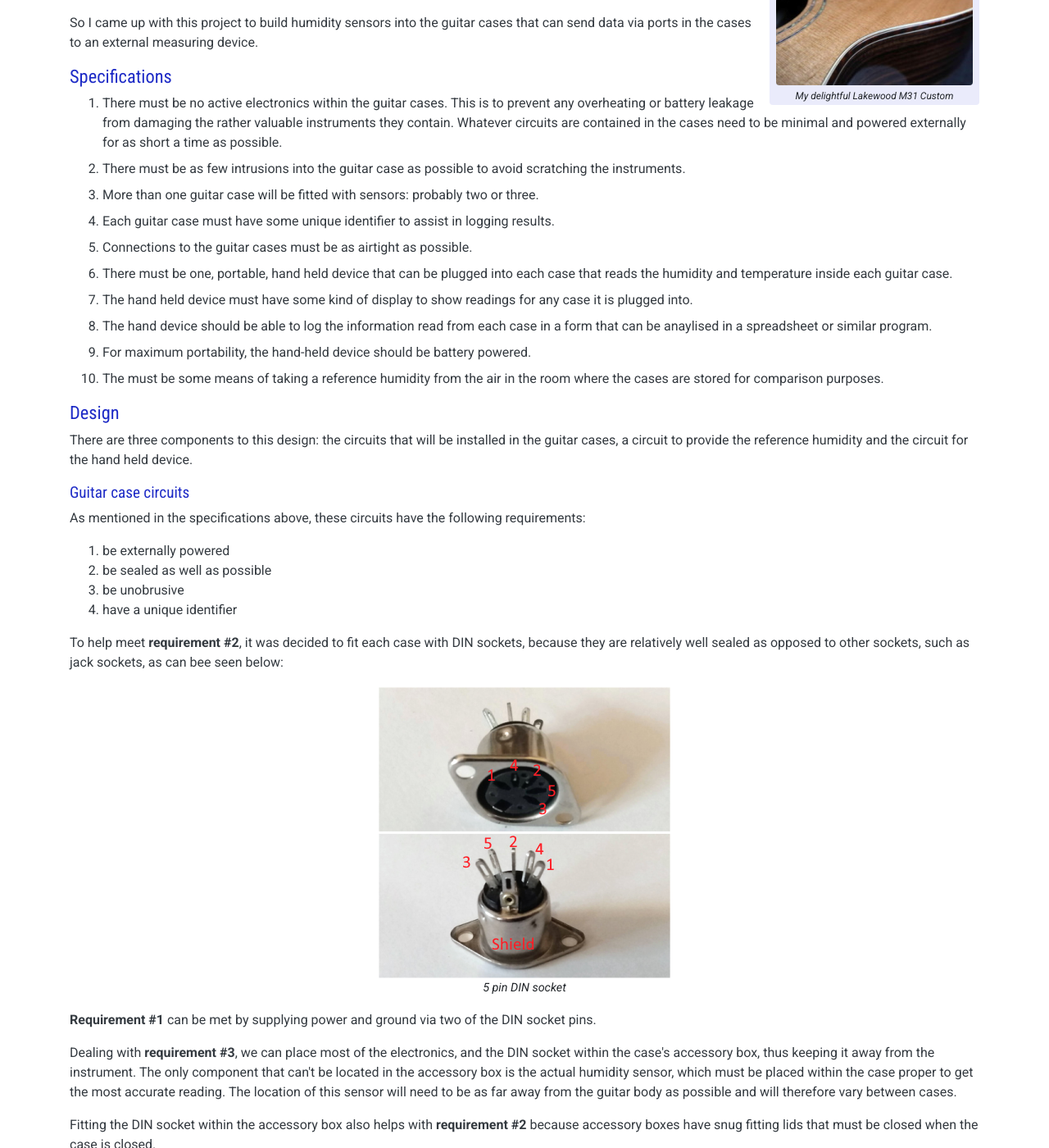
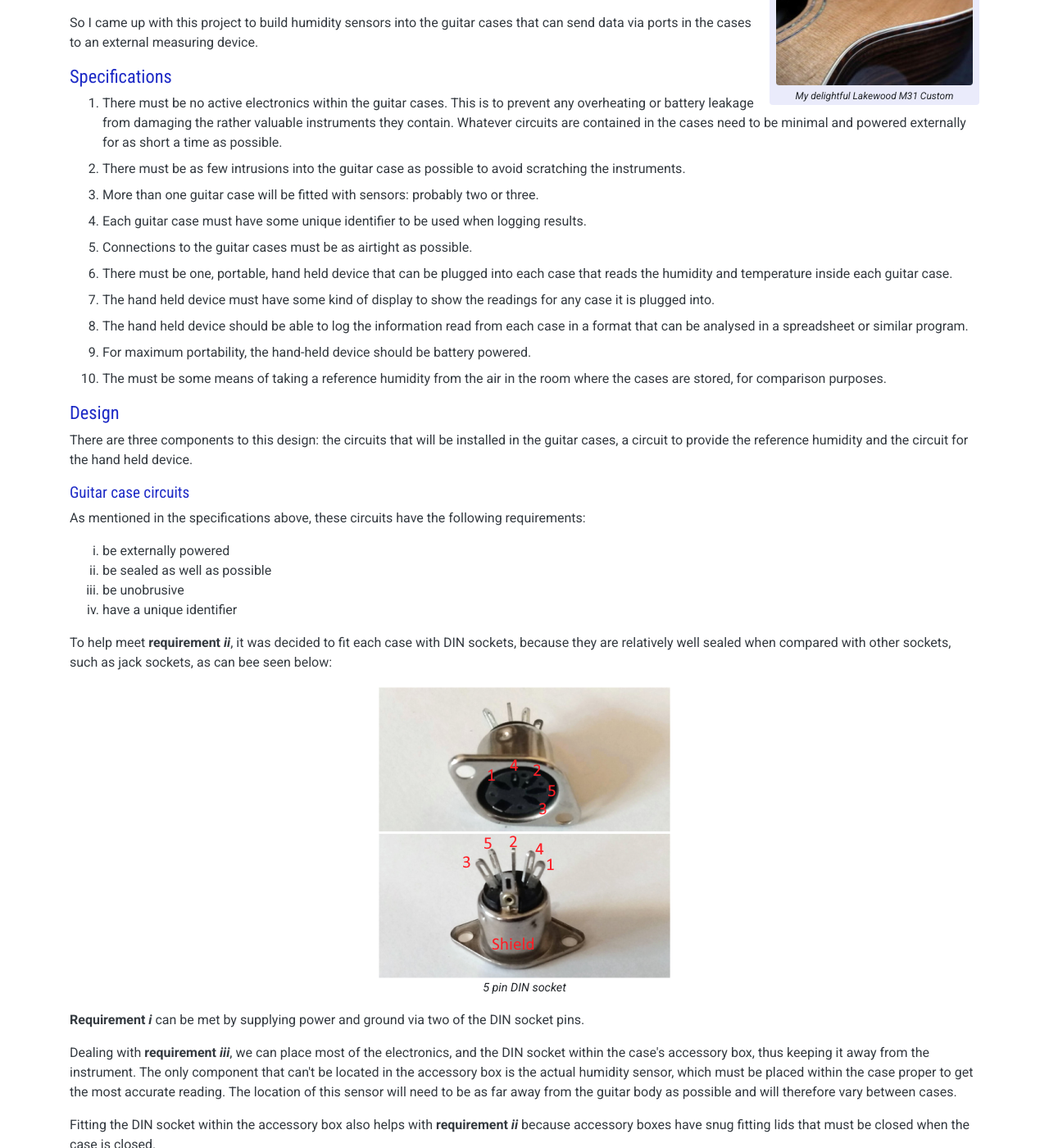
Before and after one commit to cahamo/cahamo.github.io, a Jekyll site: the page built from projects/guitar-case-sensor/index.html, in a window 1280 px wide and 1400 px high, scrolled down 307 px. Shown: the whole window at 82% size. Built offline with Jekyll 4.4.1, drawn with Linux system fonts in a browser that asks for light colours; comment, search, counter and statistics services are not loaded; some of the changed text lies outside the part shown.

Commit message:
Correct, clarify & reformat Guitar Case Sensor page

```diff
--- a/projects/guitar-case-sensor/index.html
+++ b/projects/guitar-case-sensor/index.html
@@ -15,26 +15,26 @@ layout: default
 
 <h2>Specifications</h2>
 
-<ol>
+<ol type="1">
     <li class="mb-2">There must be no active electronics within the guitar cases. This is to prevent any overheating or battery leakage from damaging the rather valuable instruments they contain. Whatever circuits are contained in the cases need to be minimal and powered externally for as short a time as possible.</li>
 
     <li class="mb-2">There must be as few intrusions into the guitar case as possible to avoid scratching the instruments.</li>
 
     <li class="mb-2">More than one guitar case will be fitted with sensors: probably two or three.</li>
 
-    <li class="mb-2">Each guitar case must have some unique identifier to assist in logging results.</li>
+    <li class="mb-2">Each guitar case must have some unique identifier to be used when logging results.</li>
 
     <li class="mb-2">Connections to the guitar cases must be as airtight as possible.</li>
 
     <li class="mb-2">There must be one, portable, hand held device that can be plugged into each case that reads the humidity and temperature inside each guitar case.</li>
 
-    <li class="mb-2">The hand held device must have some kind of display to show readings for any case it is plugged into.</li>
+    <li class="mb-2">The hand held device must have some kind of display to show the readings for any case it is plugged into.</li>
 
-    <li class="mb-2">The hand device should be able to log the information read from each case in a form that can be anaylised in a spreadsheet or similar program.</li>
+    <li class="mb-2">The hand held device should be able to log the information read from each case in a format that can be analysed in a spreadsheet or similar program.</li>
 
     <li class="mb-2">For maximum portability, the hand-held device should be battery powered.</li>
 
-    <li class="mb-2">The must be some means of taking a reference humidity from the air in the room where the cases are stored for comparison purposes.</li>
+    <li class="mb-2">The must be some means of taking a reference humidity from the air in the room where the cases are stored, for comparison purposes.</li>
 </ol>
 
 <h2>Design</h2>
@@ -45,33 +45,33 @@ layout: default
 
 <p>As mentioned in the specifications above, these circuits have the following requirements:</p>
 
-<ol>
+<ol start="1" type="i">
     <li>be externally powered</li>
     <li>be sealed as well as possible</li>
     <li>be unobrusive</li>
     <li>have a unique identifier</li>
 </ol>
 
-<p>To help meet <strong>requirement #2</strong>, it was decided to fit each case with DIN sockets, because they are relatively well sealed as opposed to other sockets, such as jack sockets, as can bee seen below:</p>
+<p>To help meet <strong>requirement <em>ii</em></strong>, it was decided to fit each case with DIN sockets, because they are relatively well sealed when compared with other sockets, such as jack sockets, as can bee seen below:</p>
 
 <div class="my-3">
     <div><img class="img-fluid mx-auto d-block" src="/assets/img/projects/guitar-case-sensor/din-socket_360x358.png" width="360" height="358" alt="Picture of front and read of 5 pin DIN socket"></div>
     <div class="caption text-center">5 pin DIN socket</div>
 </div>
 
-<p><strong>Requirement #1</strong> can be met by supplying power and ground via two of the DIN socket pins.</p>
+<p><strong>Requirement <em>i</em></strong> can be met by supplying power and ground via two of the DIN socket pins.</p>
 
-<p>Dealing with <strong>requirement #3</strong>, we can place most of the electronics, and the DIN socket within the case's accessory box, thus keeping it away from the instrument. The only component that can't be located in the accessory box is the actual humidity sensor, which must be placed within the case proper to get the most accurate reading. The location of this sensor will need to be as far away from the guitar body as possible and will therefore vary between cases.</p>
+<p>Dealing with <strong>requirement <em>iii</em></strong>, we can place most of the electronics, and the DIN socket within the case's accessory box, thus keeping it away from the instrument. The only component that can't be located in the accessory box is the actual humidity sensor, which must be placed within the case proper to get the most accurate reading. The location of this sensor will need to be as far away from the guitar body as possible and will therefore vary between cases.</p>
 
-<p>Fitting the DIN socket within the accessory box also helps with <strong>requirement #2</strong> because accessory boxes have snug fitting lids that must be closed when the case is closed.</p>
+<p>Fitting the DIN socket within the accessory box also helps with <strong>requirement <em>ii</em></strong> because accessory boxes have snug fitting lids that must be closed when the case is closed.</p>
 
-<p><strong>Requirement #4</strong> can be met by fitting each case with a unique value of resistor, that will be coupled to ground and to the measuring device via one of the lines from the DIN plug. This resistor will then form one part of a voltage divider. The main unit can then determine the identifity of the case by mesuring the voltage from the voltage divider: it will be diferent for each case.</p>
+<p><strong>Requirement <em>iv</em></strong> can be met by fitting each case with a unique value of resistor, that will be coupled to ground and to the measuring device via one of the lines from the DIN plug. This resistor will then form one part of a voltage divider. The main unit can then determine the identifity of the case by mesuring the voltage from the voltage divider: it will be diferent for each case.</p>
 
 <p>The DHT22 / AM2302 temperature and humidity sensor will be used as the case sensor. This requires +3V&hellip;+5V, ground and sensor pin connections.</p>
 
 <p>From the forgoing it can be seen that the following lines will need to be connected to the external measuring device:</p>
 
-<ol>
+<ol type="1">
     <li>Power line (3V&hellip;5V)</li>
     <li>Ground</li>
     <li>Sensor line</li>
@@ -86,7 +86,7 @@ layout: default
 
 <p>According to the specifications, the hand-held device has the following requirements. It must:</p>
 
-<ol>
+<ol start="5" type="i">
     <li>be battery powered</li>
     <li>be portable</li>
     <li>provide power to guitar case electronics</li>
@@ -95,25 +95,25 @@ layout: default
     <li>be able to log data received from cases</li>
 </ol>
 
-<p>As mentioned above the device will use a voltage divider in order to detect which guitar case is plugged in, or when no case is plugged in. A microcontroller's analogue input will be used to detect the appropriate voltage. This satisfies <strong>requirement #4</strong>.</p>
+<p>As mentioned above the device will use a voltage divider in order to detect which guitar case is plugged in, or when no case is plugged in. A microcontroller's analogue input will be used to detect the appropriate voltage. This satisfies <strong>requirement <em>viii</em></strong>.</p>
 
-<p>There will be an internal battery that for powering the device (<strong>requirement #1</strong>) and that supplies power to guitar cases via a DIN socket and cable (<strong>requirement #3</strong>).</p>
+<p>There will be an internal battery or batteries for powering both the device itself (<strong>requirement <em>v</em></strong>) and the guitar cases via a DIN socket and cable (<strong>requirement <em>vii</em></strong>).</p>
 
-<p>Electronics and battery should be into a 10cm&times;6cm&times;2.5cm plastic case (because that's what I have in stock!). This satisfies <strong>requirement #2</strong>.</p>
+<p class="alert alert-info">Currently it is planned to use two 3V CR2032 batteries in series, providing 6V DC.</p>
 
-<p>A 0.96&quot; OLED display will be fitted to the device, satisfying <strong>requirement #5</strong>.</p>
+<p>Electronics and battery should be built into a 10cm&times;6cm&times;2.5cm plastic case (because that's what I have in stock!). This satisfies <strong>requirement <em>vi</em></strong>.</p>
 
-<p>The unit will be powered by two 3V CR2032 batteries in series, providing 6V DC (<strong>requirement #9).</strong></p>
+<p>A 0.96&quot; OLED display will be fitted to the device, satisfying <strong>requirement <em>ix</em></strong>.</p>
 
-<p><strong>Requirement #8</strong> will be satisfied by using a SD card writer mounted in the case. The data can then be transferred to a computer using an SD card.</p>
+<p><strong>Requirement <em>x</em></strong> will be satisfied by using a SD card writer mounted in the case. The data can then be transferred to a computer using an SD card.</p>
 
 <p class="alert alert-info">At some later stage the SD card method could be replaced by using a WiFi or Bluetooth equiped unit.</p>
 
 <h3>Reference humidity circuit</h3>
 
-<p>This circuit is required to satisfy <strong>requirement #10</strong>.</p>
+<p>This circuit is required to satisfy specification #10 above.</p>
 
-<p>A duplicate of the guitar case circuits constructed so that its humidity sensor is exposed to the room air should suffice.</p>
+<p>A duplicate of the guitar case circuit constructed so that its humidity sensor is exposed to the room air should suffice.</p>
 
 <p>One of the available unique resistor values (mentioned above) will be reserved to identify this circuit to the hand held unit.</p>
 
```
